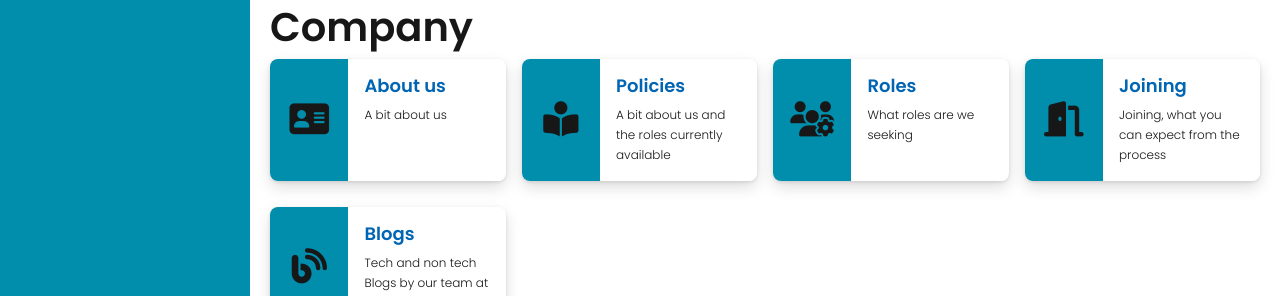
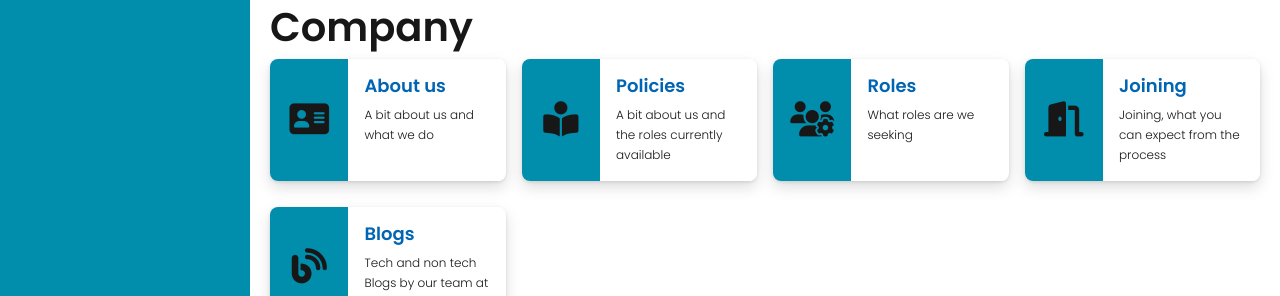
Before and after one commit to talent-consulting/talent-consulting.github.io, a Jekyll site: the page built from docs/index.md, in a window 1280 px wide. Shown: the part 522-818 px from the top of the page. Built offline with Jekyll 4.4.1, drawn with Linux system fonts in a browser that asks for light colours; nearby versions of some CDN libraries; our own code applies the rules of GitHub Pages for plain Markdown files.

Commit message:
page update

```diff
--- a/docs/company-about/index.md
+++ b/docs/company-about/index.md
@@ -2,7 +2,7 @@
 category: Company
 pagetype: Index
 icon: fas fa-address-card fa-2x
-description: A bit about us
+description: A bit about us and what we do
 order: 1
 ---
 
```
